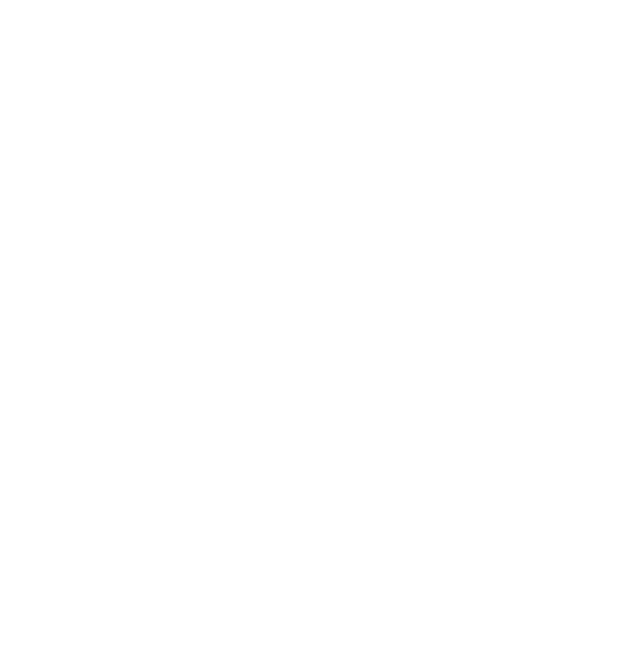
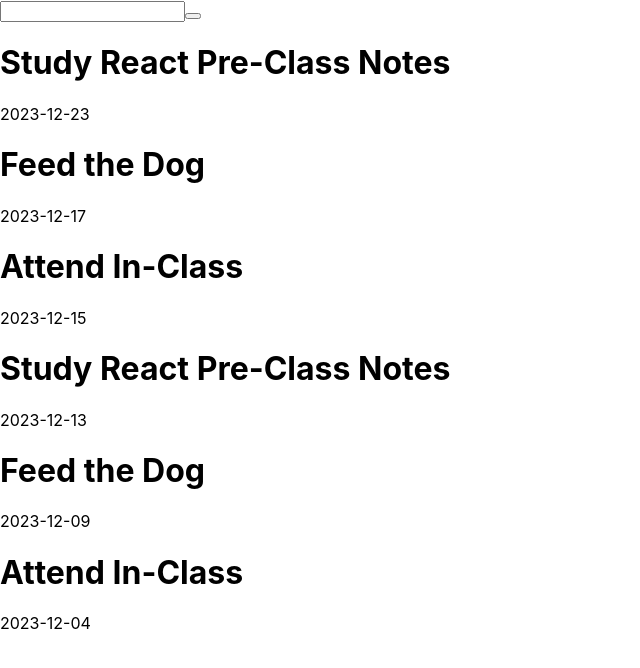
Before and after one commit to KazimAkyol/REACT, a React (Create React App) app in the folder class-notes/RC-08-TodoApp/: page / in a window 1280 px wide. Shown: the top 668 px of the page, without its empty margins (0-640 px from the left). Built offline with nearby package versions, Linux system fonts and the light colour scheme.

Commit message:
54.commit

```diff
--- a/class-notes/RC-08-TodoApp/src/Pages/Home.jsx
+++ b/class-notes/RC-08-TodoApp/src/Pages/Home.jsx
@@ -5,11 +5,12 @@ import data from "../helper/Data";
 
 const Home = () => {
   const [datam, setDatam] = useState(data);
+
   return (
     <div>
-      <TodoEkle />
+      <TodoEkle datam={datam} setDatam={setDatam} />
 
-      <TodoGoster datam={datam} />
+      <TodoGoster datam={datam} setDatam={setDatam} />
     </div>
   );
 };
--- a/class-notes/RC-08-TodoApp/src/components/TodoEkle.jsx
+++ b/class-notes/RC-08-TodoApp/src/components/TodoEkle.jsx
@@ -3,7 +3,7 @@ import React, { useState } from "react";
 const TodoEkle = ({ datam, setDatam }) => {
   const [yapilacakIs, setYapilacakIs] = useState("");
   const handleSubmit = (e) => {
-    e, preventDefault();
+    e.preventDefault();
 
     setDatam([
       ...datam,
@@ -15,7 +15,13 @@ const TodoEkle = ({ datam, setDatam }) => {
       },
     ]);
   };
-  return <div></div>;
+
+  return <div>
+    <form>
+        <input className="" type="text" />
+        <button className=""></button>
+    </form>
+  </div>;
 };
 
 export default TodoEkle;
--- a/class-notes/RC-08-TodoApp/src/components/TodoGoster.jsx
+++ b/class-notes/RC-08-TodoApp/src/components/TodoGoster.jsx
@@ -1,18 +1,20 @@
-import React from 'react'
+import React from "react";
 
-const TodoGoster = ({datam}) => {
-    const deleteTodo=(id)=> {
-        SetDatam(datam.filter((d)=>d.id !== id))
-    }
+const TodoGoster = ({ datam, SetDatam }) => {
+  const deleteTodo = (id) => {
+    SetDatam(datam.filter((d) => d.id !== id));
+  };
   return (
     <div>
-        {datam.map((d)=>
+      {datam.map((d) => (
         <div key={d.id}>
-        <p></p>
+          <h1>{d.text}</h1>
+          <p>{d.day}</p>
+          <p>{d.isDone}</p>
         </div>
-        )}
+      ))}
     </div>
-  )
-}
+  );
+};
 
-export default TodoGoster
+export default TodoGoster;
```
